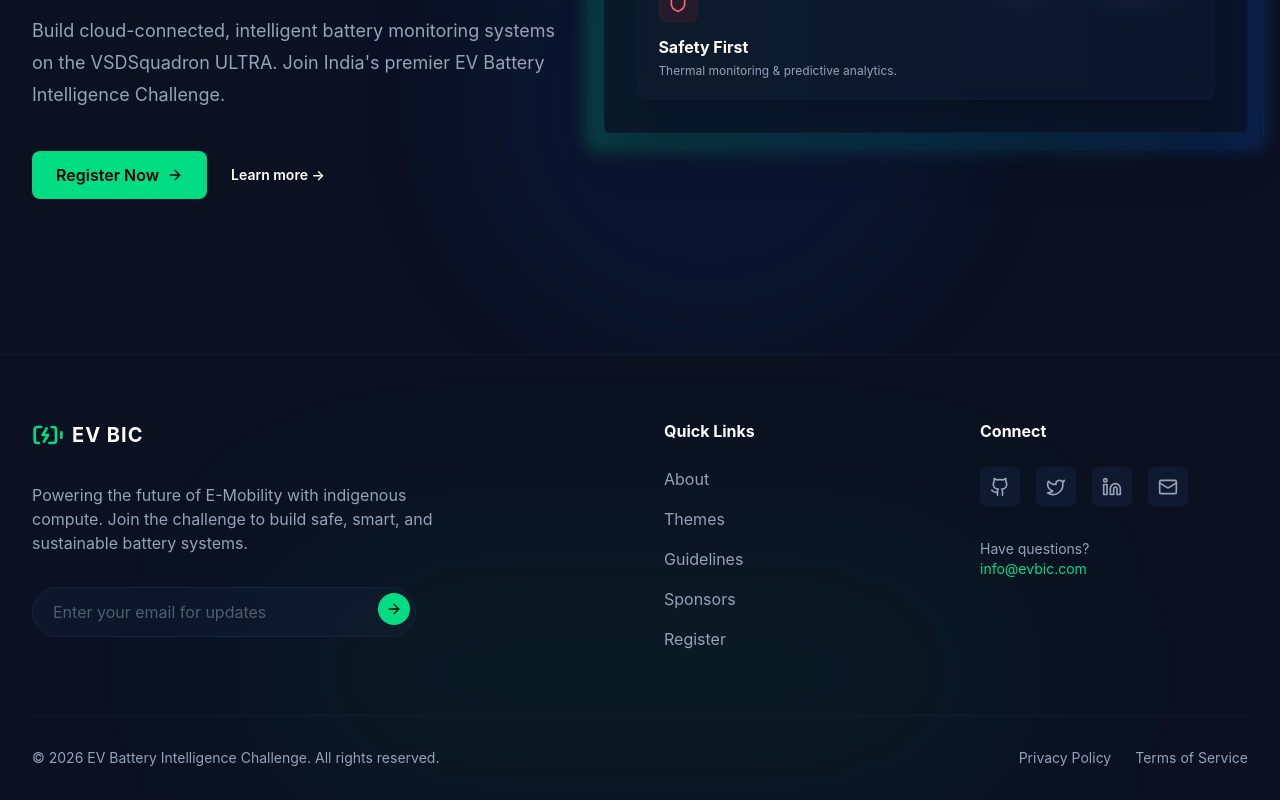
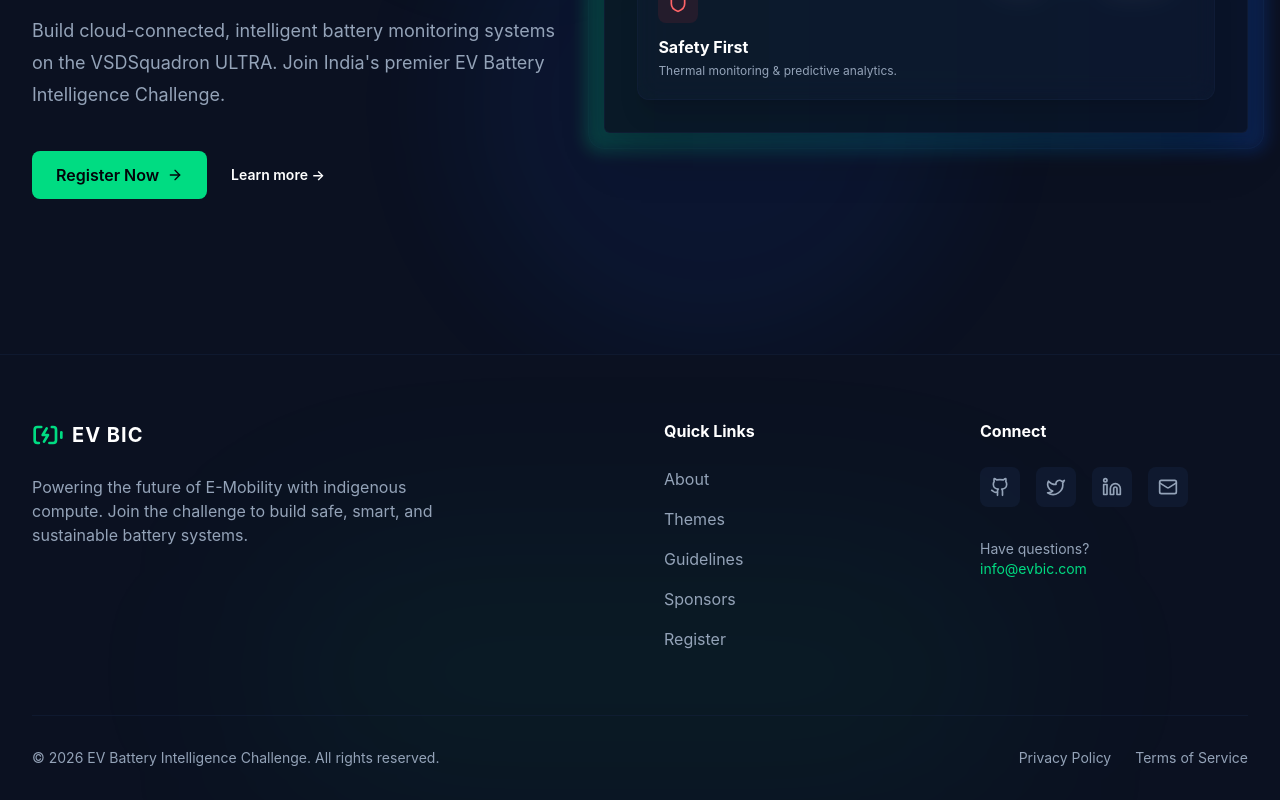
Before and after one commit to AdharshJolly/EV-BIC, a React (Vite) app: page / in a window 1280 px wide. Shown: the part 446-1246 px from the top of the page. Built offline with nearby package versions, Linux system fonts and the light colour scheme.

Commit message:
style: remove newsletter signup from footer

```diff
--- a/src/components/Footer.tsx
+++ b/src/components/Footer.tsx
@@ -1,4 +1,4 @@
-import { Github, Twitter, Linkedin, Mail, BatteryCharging, ArrowRight } from 'lucide-react';
+import { Github, Twitter, Linkedin, Mail, BatteryCharging } from 'lucide-react';
 import { Link } from 'react-router-dom';
 
 const Footer = () => {
@@ -10,8 +10,8 @@
       <div className="max-w-7xl mx-auto px-6 lg:px-8 relative z-10">
         <div className="grid grid-cols-1 md:grid-cols-2 lg:grid-cols-4 gap-12 mb-16">
 
-          {/* Brand & Newsletter */}
-          <div className="lg:col-span-2 space-y-8">
+          {/* Brand */}
+          <div className="lg:col-span-2 space-y-6">
              <div className="flex items-center space-x-2">
                 <BatteryCharging className="h-8 w-8 text-brand-accent" />
                 <span className="text-xl font-bold text-white tracking-wider">EV BIC</span>
@@ -19,16 +19,6 @@
              <p className="text-brand-muted max-w-md">
                Powering the future of E-Mobility with indigenous compute. Join the challenge to build safe, smart, and sustainable battery systems.
              </p>
-             <div className="relative max-w-sm">
-                <input
-                  type="email"
-                  placeholder="Enter your email for updates"
-                  className="w-full bg-brand-secondary/30 border border-brand-secondary rounded-full py-3 px-5 text-white placeholder:text-brand-muted/50 focus:outline-none focus:border-brand-accent/50 transition-colors"
-                />
-                <button className="absolute right-1.5 top-1.5 bg-brand-accent text-brand-dark p-2 rounded-full hover:bg-white transition-colors">
-                   <ArrowRight className="w-4 h-4" />
-                </button>
-             </div>
           </div>
 
           {/* Quick Links */}
```
